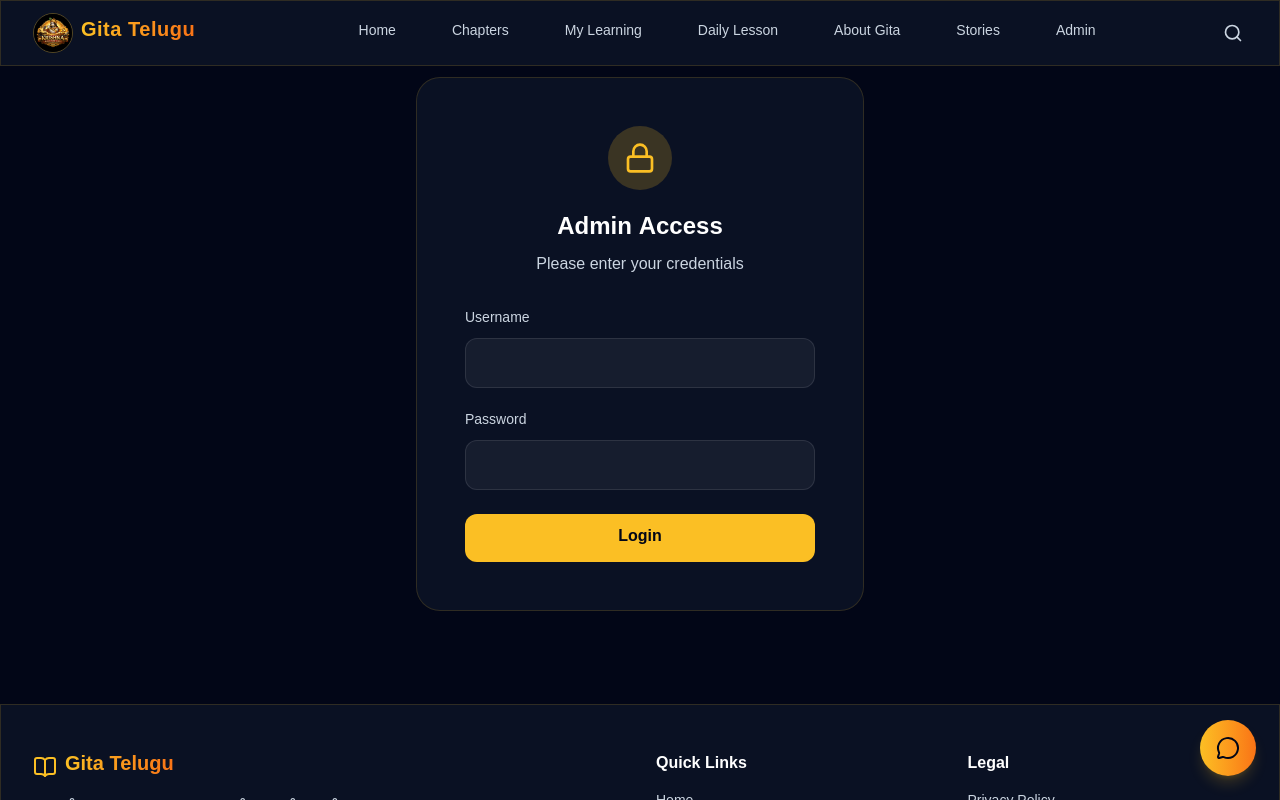
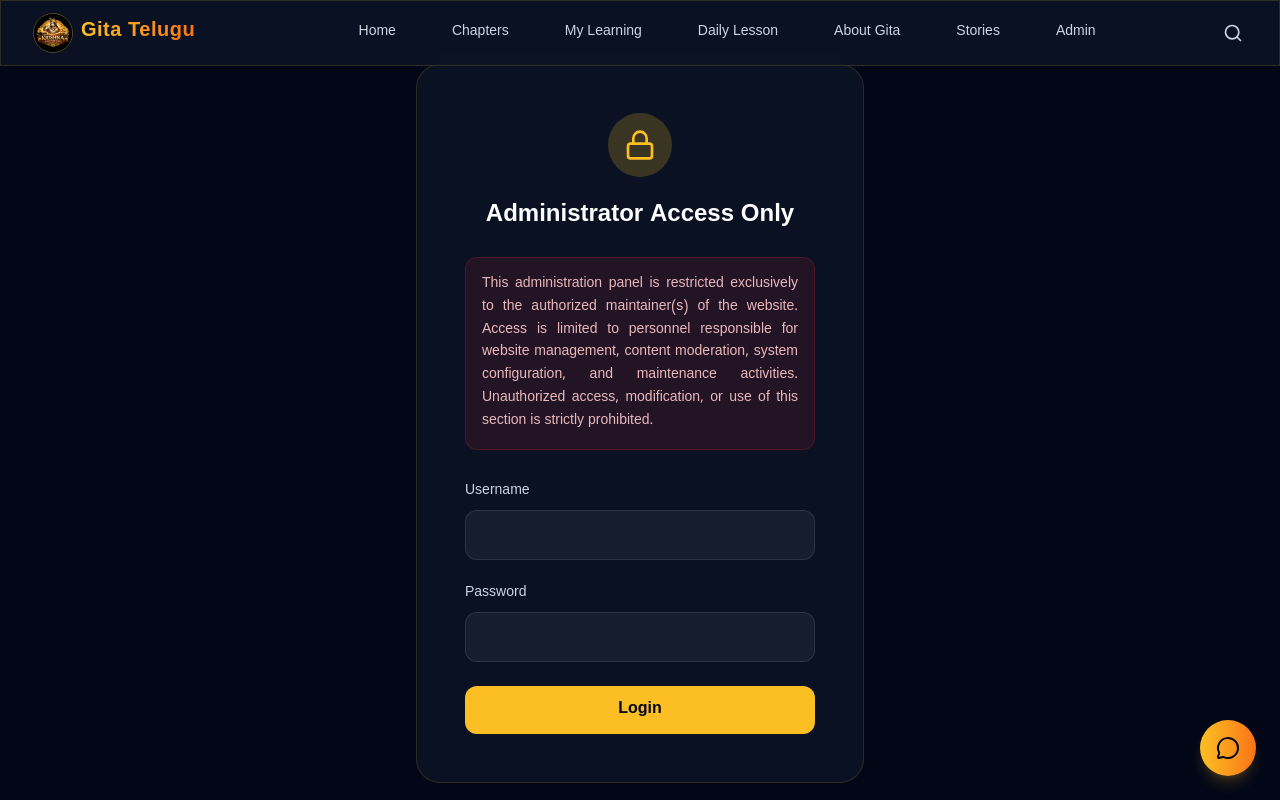
Before and after one commit to kedharnathreddy12-create/bhagavad-gita-gita-mitra, a Next.js app: page /admin in a window 1280 px wide. Shown: the top 800 px of the page. Built offline with nearby package versions, Linux system fonts and the light colour scheme.

Commit message:
Update admin page disclaimer and fix action type

```diff
--- a/app/admin/page.tsx
+++ b/app/admin/page.tsx
@@ -31,8 +31,13 @@ export default function AdminLoginPage() {
           </div>
         </div>
 
-        <h1 className="text-2xl font-bold text-center text-white mb-2">Admin Access</h1>
-        <p className="text-center text-text-secondary mb-8">Please enter your credentials</p>
+        <h1 className="text-2xl font-bold text-center text-white mb-6">Administrator Access Only</h1>
+
+        <div className="bg-red-500/10 border border-red-500/20 rounded-xl p-4 mb-8">
+          <p className="text-xs sm:text-sm text-red-200/90 text-justify leading-relaxed">
+            This administration panel is restricted exclusively to the authorized maintainer(s) of the website. Access is limited to personnel responsible for website management, content moderation, system configuration, and maintenance activities. Unauthorized access, modification, or use of this section is strictly prohibited.
+          </p>
+        </div>
 
         <form onSubmit={handleSubmit} className="space-y-6">
           <div>
```
